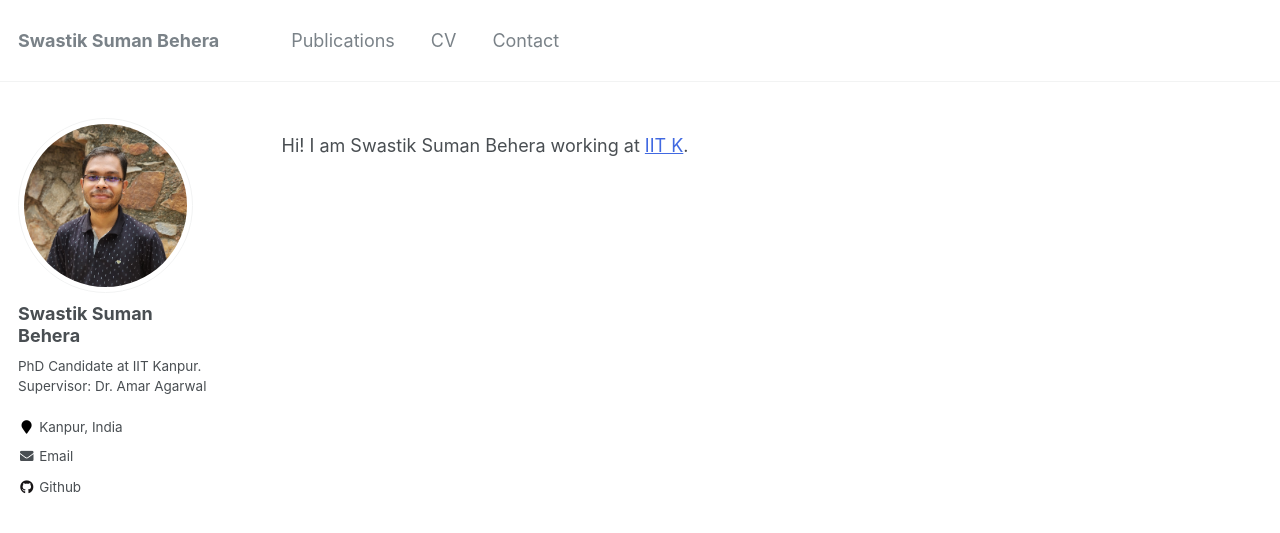
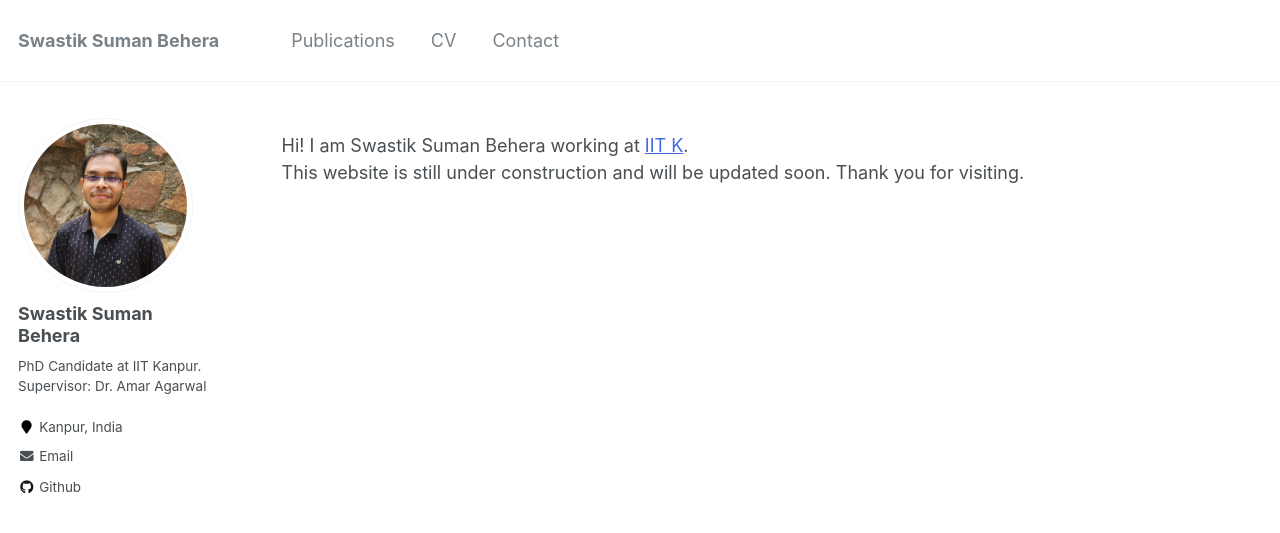
Before and after one commit to swastiksumanbehera/swastiksumanbehera.github.io, a Jekyll site: the page built from _pages/about.md, in a window 1280 px wide. Shown: the top 533 px of the page. Built offline with Jekyll 4.4.1, drawn with Linux system fonts in a browser that asks for light colours.

Commit message:
Update about.md

```diff
--- a/_pages/about.md
+++ b/_pages/about.md
@@ -8,4 +8,5 @@ redirect_from:
   - /about.html
 ---
 
-Hi! I am Swastik Suman Behera working at [IIT K](https://www.iitk.ac.in/es/){:target="_blank"}.
+Hi! I am Swastik Suman Behera working at [IIT K](https://www.iitk.ac.in/){:target="_blank"}. <br>
+This website is still under construction and will be updated soon. Thank you for visiting.
```
